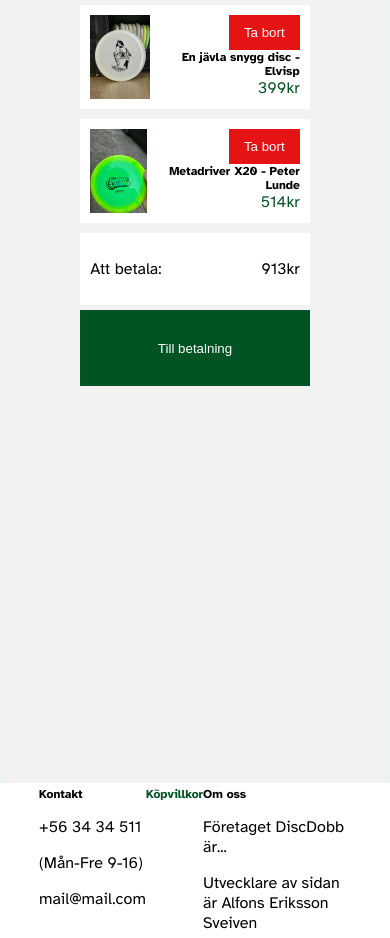
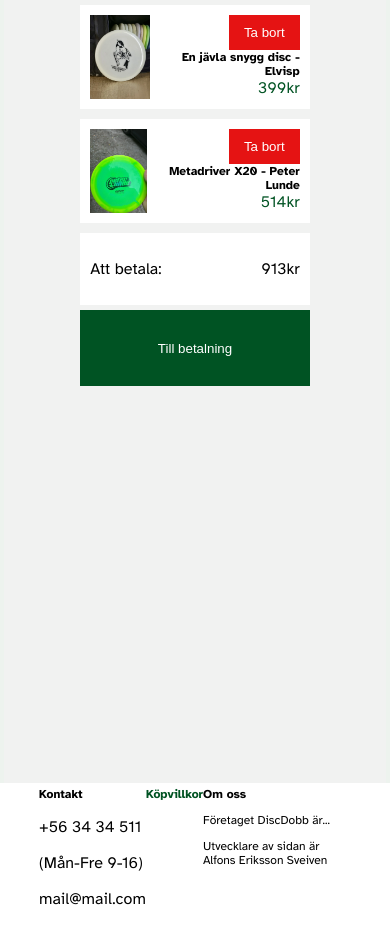
Before and after one commit to Alfons-ES/projekt_grafiskteknik, a plain HTML site: page vagn.html in a window 390 px wide. Shown: the part 162-1100 px from the top of the page. Drawn offline with Linux system fonts and the light colour scheme.

Commit message:
Add files via upload

```diff
--- a/index.css
+++ b/index.css
@@ -298,4 +298,9 @@
     .hideMobile {
         display: none;
     }
+
+    .mobileChangeFootInfo {
+        width: 150px;
+        font-size: 12px;
+    }
 }
--- a/vagn.html
+++ b/vagn.html
@@ -65,8 +65,8 @@
         </div>
         <div class="footinfo">
             <h2>Om oss</h2>
-            <p>Företaget DiscDobb är...</p>
-            <p>Utvecklare av sidan är Alfons Eriksson Sveiven</p>
+            <p class="mobileChangeFootInfo">Företaget DiscDobb är...</p>
+            <p class="mobileChangeFootInfo">Utvecklare av sidan är Alfons Eriksson Sveiven</p>
         </div>
     </footer>
 </body>
```
Also changed, not shown: butik.html (+2 -2 lines), index.html (+2 -2 lines), produkt.html (+4 -4 lines), villkor.html (+0 -8 lines).
